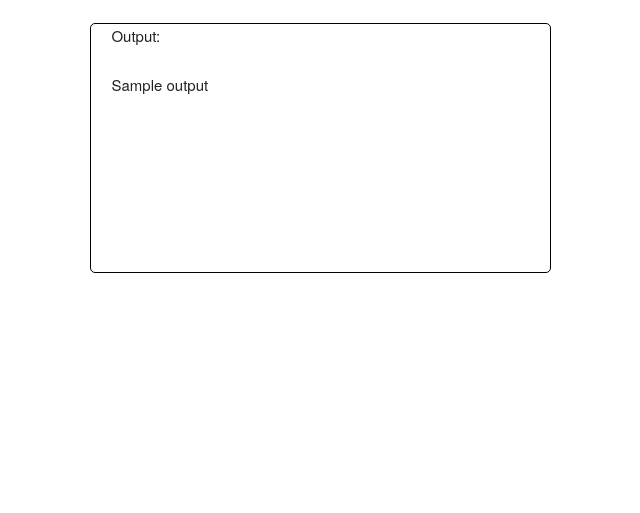
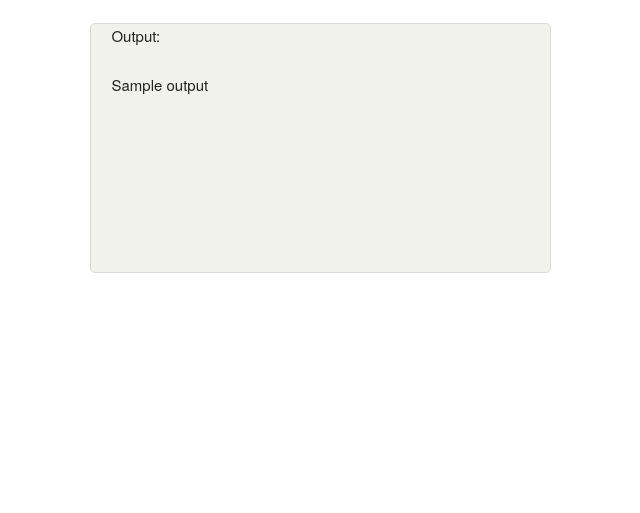
Before and after one commit to mdeta/2014cp, a Python web app: template templates/form.html in a window 1280 px wide. Shown: the part 67-580 px from the top of the page, without its empty margins (108-748 px from the left). Run offline with Jinja, Linux system fonts and the light colour scheme; the template is opened without the code that fills it: most values are stand-ins (such as "Sample title", 1, 10 or a date in 2020); some web fonts are replaced.

Commit message:
change some css setting

```diff
--- a/static/css/custom.css
+++ b/static/css/custom.css
@@ -42,6 +42,7 @@ body {
     margin-right: 35px;
     text-decoration: none;
     text-transform: uppercase;
+    display: block;
 }
 
 .navbar-list {
@@ -57,10 +58,11 @@ body {
 }
 
 .output{
-    border: 1px solid #000;
+    border: 1px solid #D8DAD3;
     border-radius: 5px;
     height:250px;
     overflow:auto;
+    background-color: #F1F2EB;
 }
 
 .output > *{
```
Also changed, not shown: templates/nav.html (line endings or trailing spaces), 5 other files.
